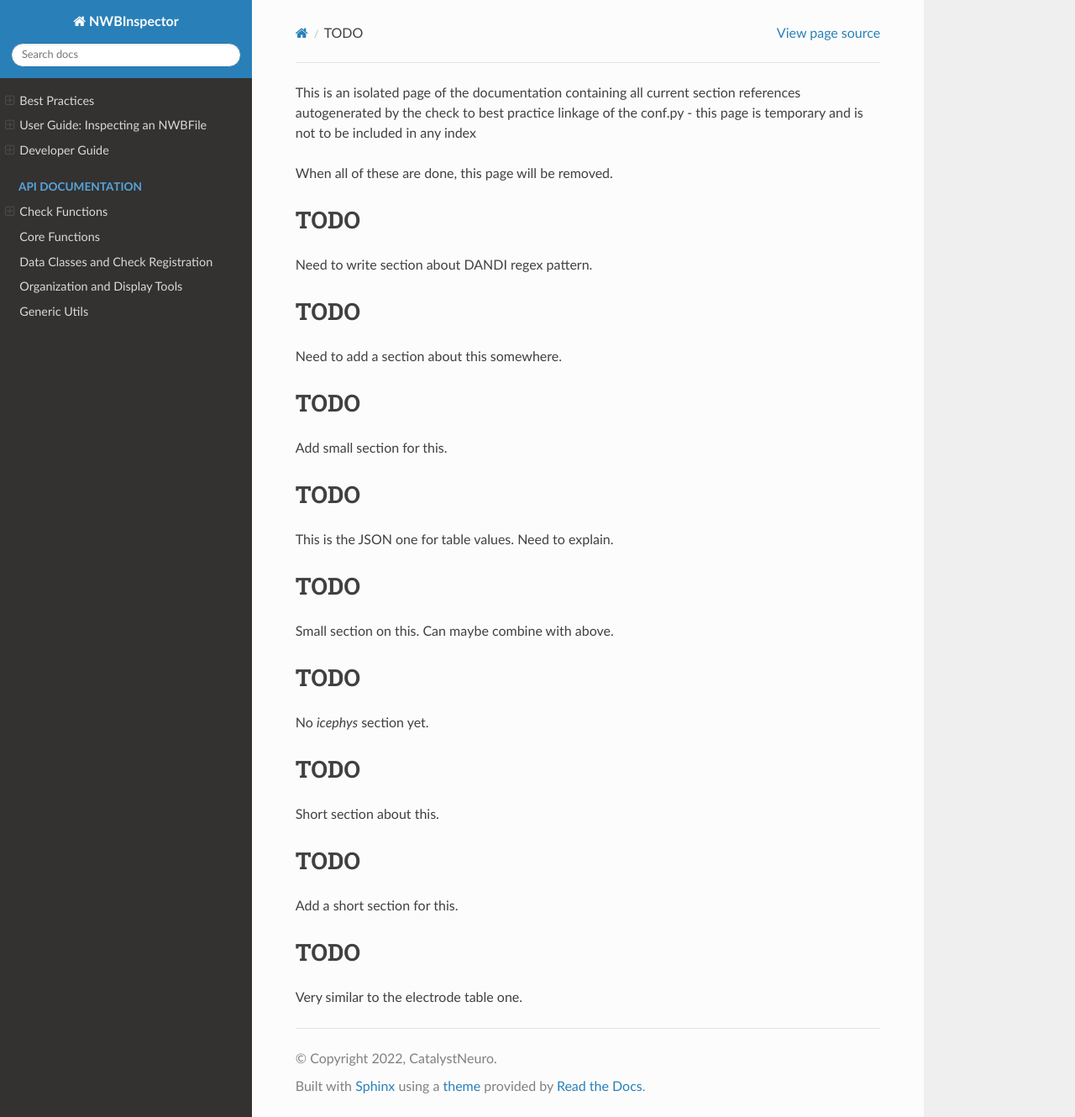
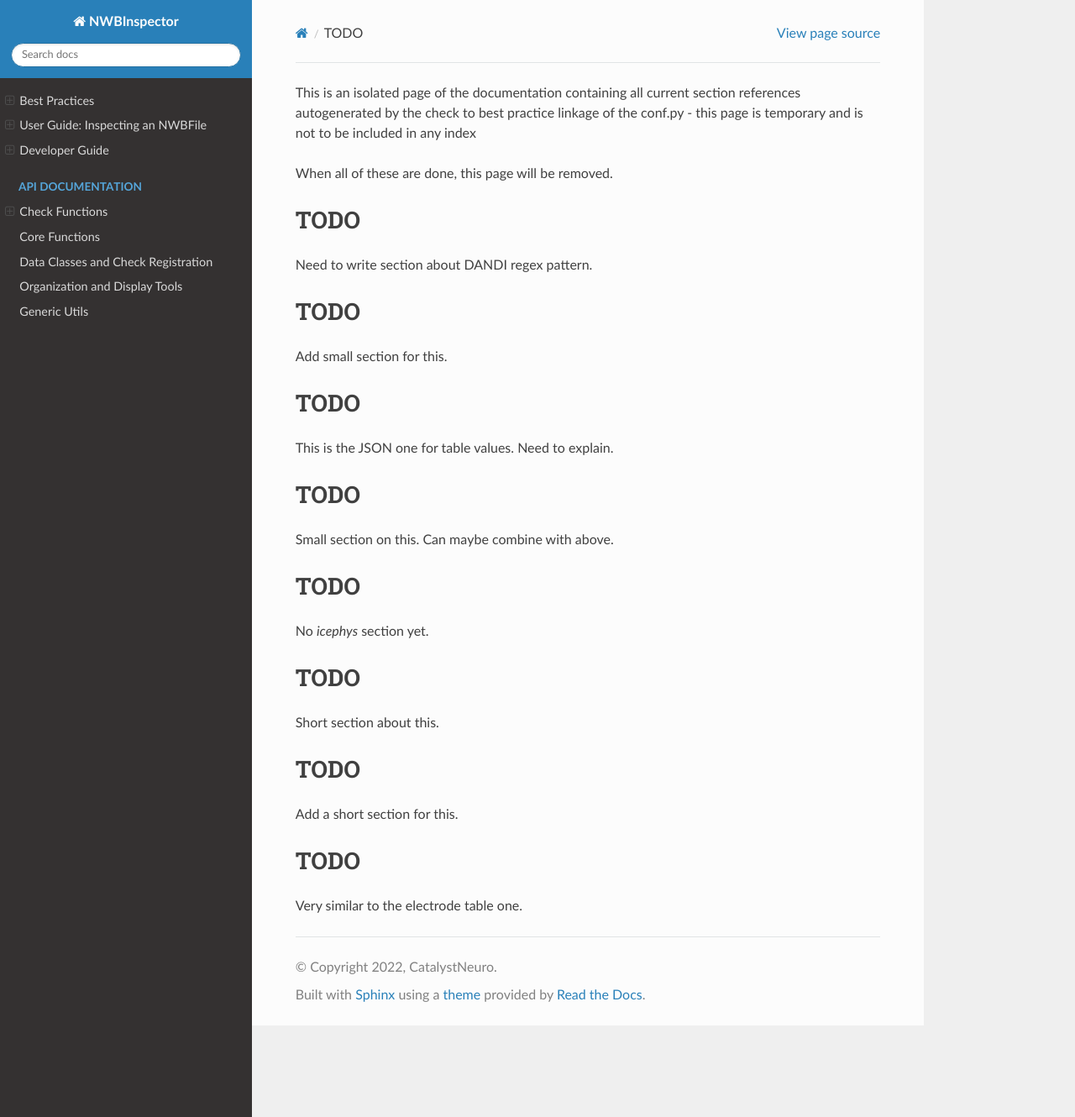
Before and after one commit to NeurodataWithoutBorders/nwbinspector, a Sphinx documentation site: the page built from docs/best_practices/todo.rst, in a window 1280 px wide and 1330 px high. Shown: the whole window at 84% size. Built offline with Sphinx 7.4.7 and the Read the Docs theme 2.0.0, drawn with Linux system fonts in a browser that asks for light colours.

Commit message:
Update todo.rst

```diff
--- a/docs/best_practices/todo.rst
+++ b/docs/best_practices/todo.rst
@@ -12,13 +12,6 @@ TODO
 
 Need to write section about DANDI regex pattern.
 
-
-.. _best_practice_empty_string_for_optional_attribute:
-
-TODO
-----
-
-Need to add a section about this somewhere.
 
 
 .. _best_practice_empty_table:
```
